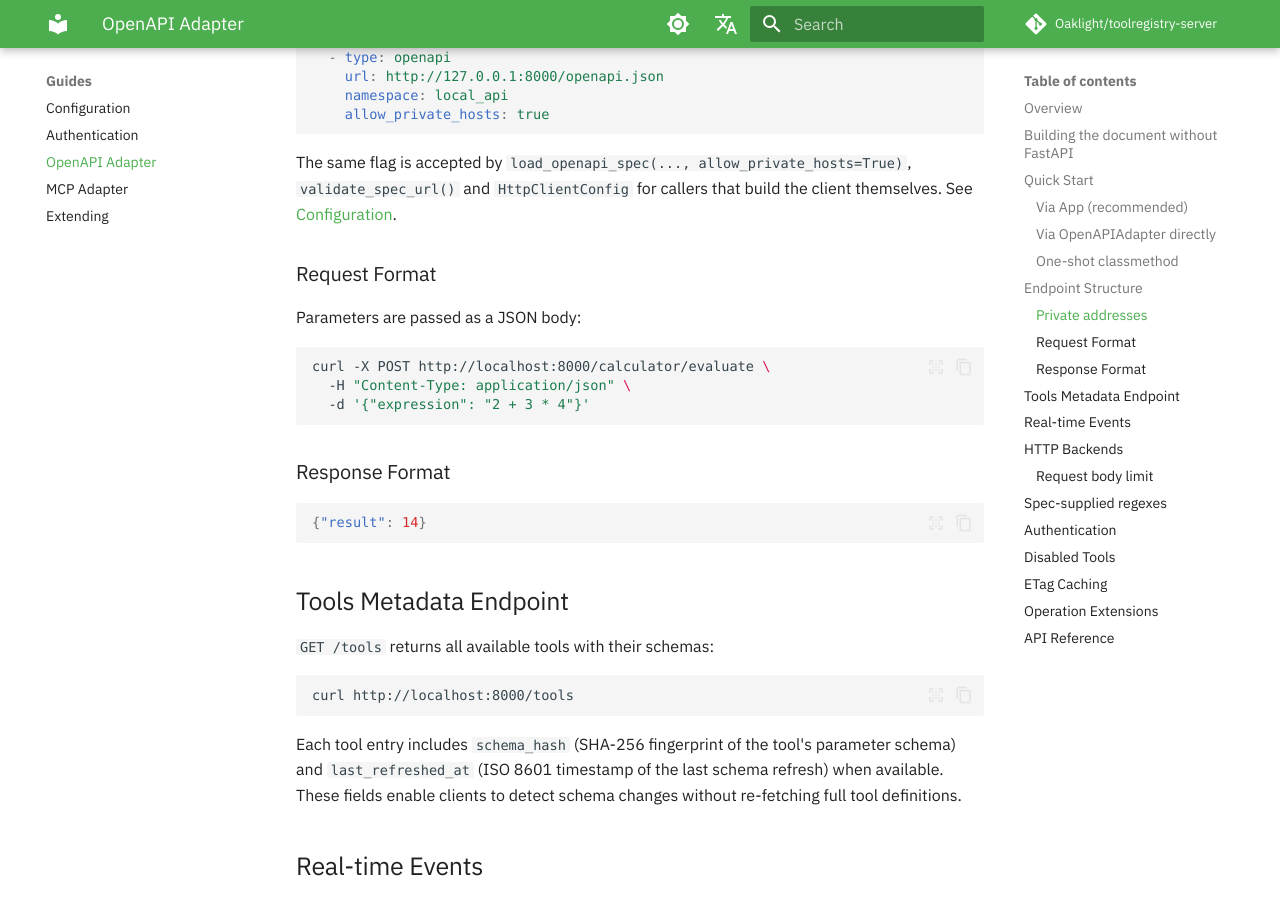
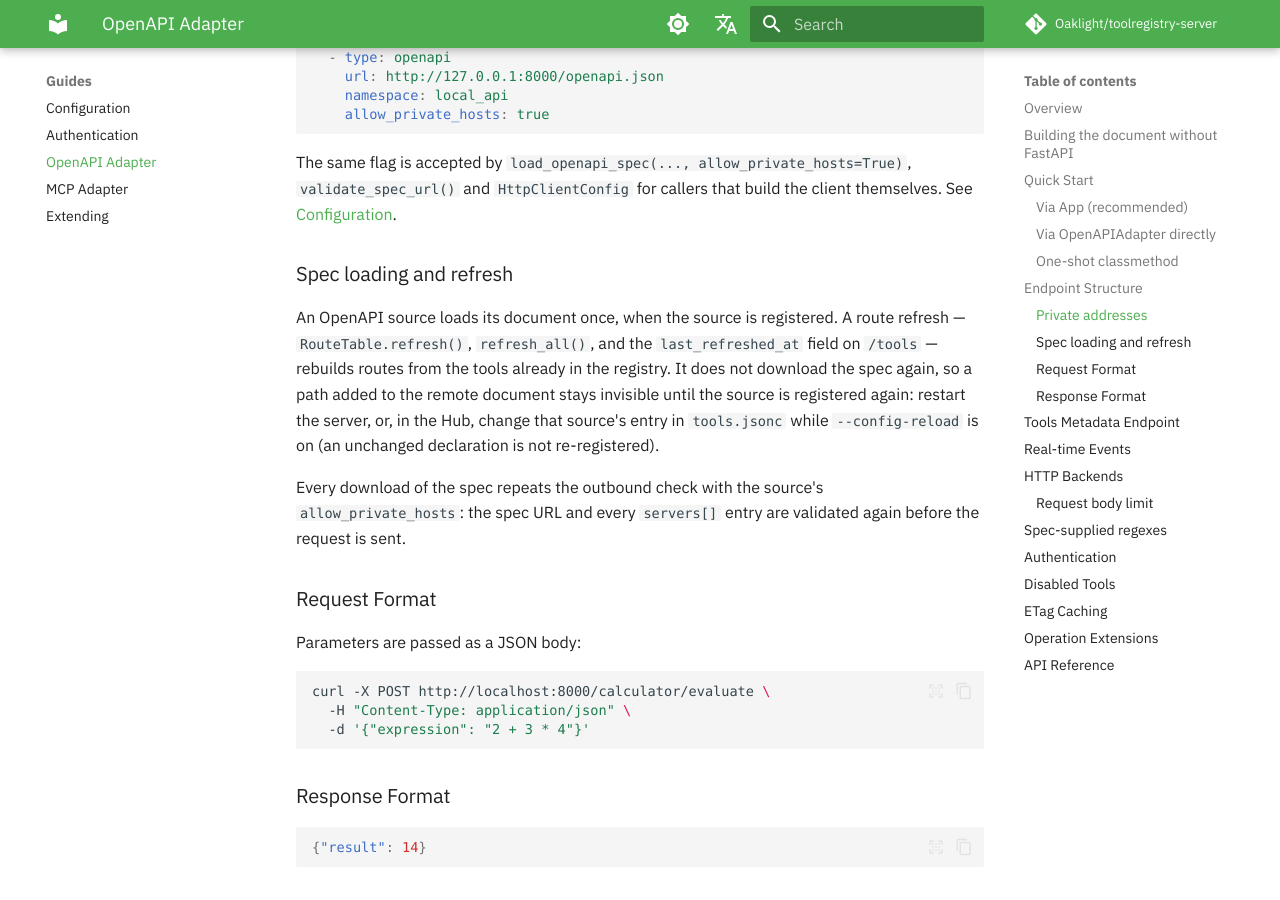
Before and after one commit to Oaklight/toolregistry-server, an MkDocs documentation site: the page built from docs/guides/openapi.md, in a window 1280 px wide and 900 px high, scrolled down 2633 px. Built offline with MkDocs 1.6.1 and Material for MkDocs 9.7.7, drawn with Linux system fonts in a browser that asks for light colours; some web fonts are replaced; comment, search, counter and statistics services are not loaded.

````diff
--- a/docs/guides/openapi.md
+++ b/docs/guides/openapi.md
@@ -109,6 +109,20 @@ tools:
 ```
 
 The same flag is accepted by `load_openapi_spec(..., allow_private_hosts=True)`, `validate_spec_url()` and `HttpClientConfig` for callers that build the client themselves. See [Configuration](../guides/configuration.md#private-addresses).
+
+### Spec loading and refresh
+
+An OpenAPI source loads its document once, when the source is registered. A
+route refresh — `RouteTable.refresh()`, `refresh_all()`, and the
+`last_refreshed_at` field on `/tools` — rebuilds routes from the tools already
+in the registry. It does not download the spec again, so a path added to the
+remote document stays invisible until the source is registered again: restart
+the server, or, in the Hub, change that source's entry in `tools.jsonc` while
+`--config-reload` is on (an unchanged declaration is not re-registered).
+
+Every download of the spec repeats the outbound check with the source's
+`allow_private_hosts`: the spec URL and every `servers[]` entry are validated
+again before the request is sent.
 
 ### Request Format
 
````
Also changed, not shown: docs/changelog.md (+4 -0 lines).
